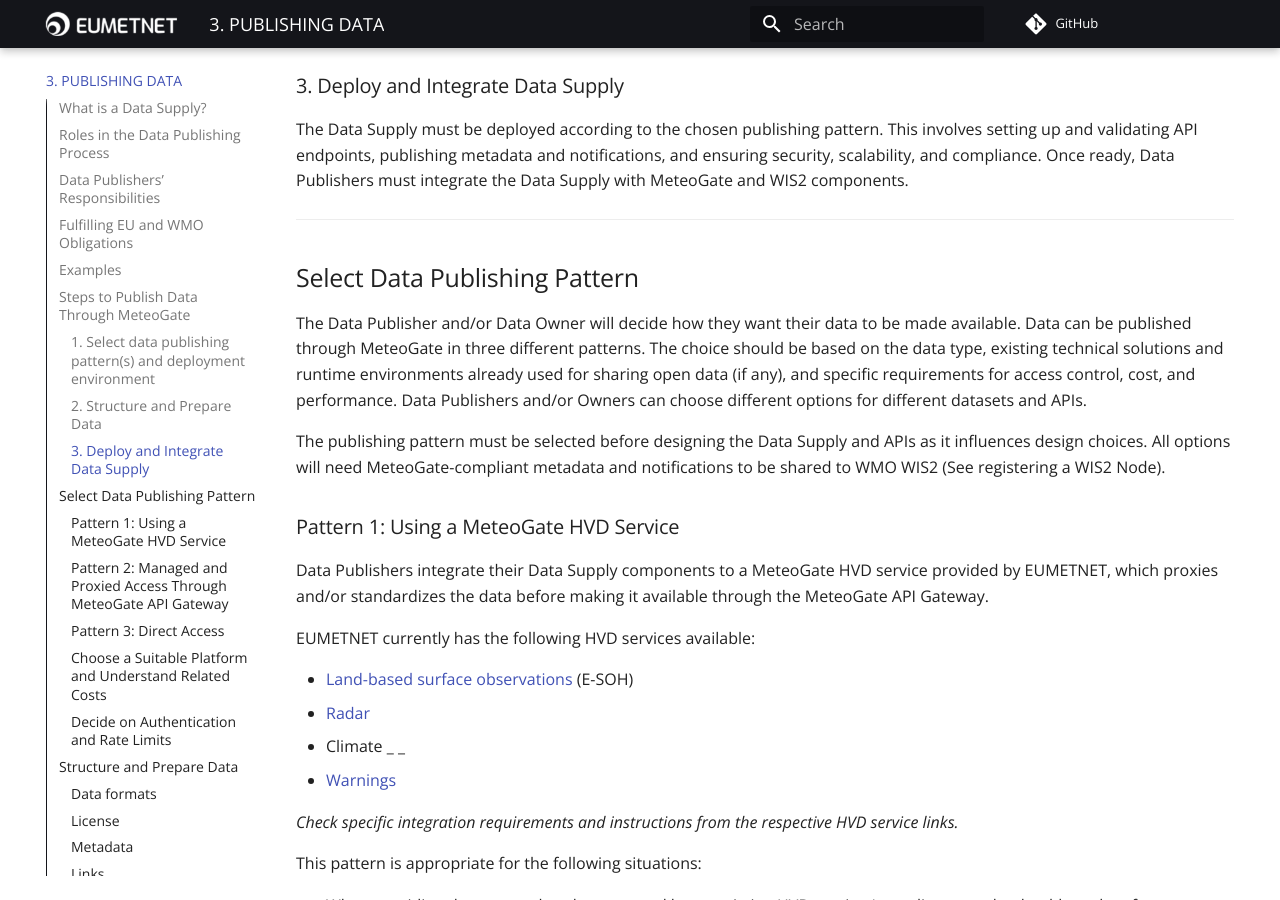
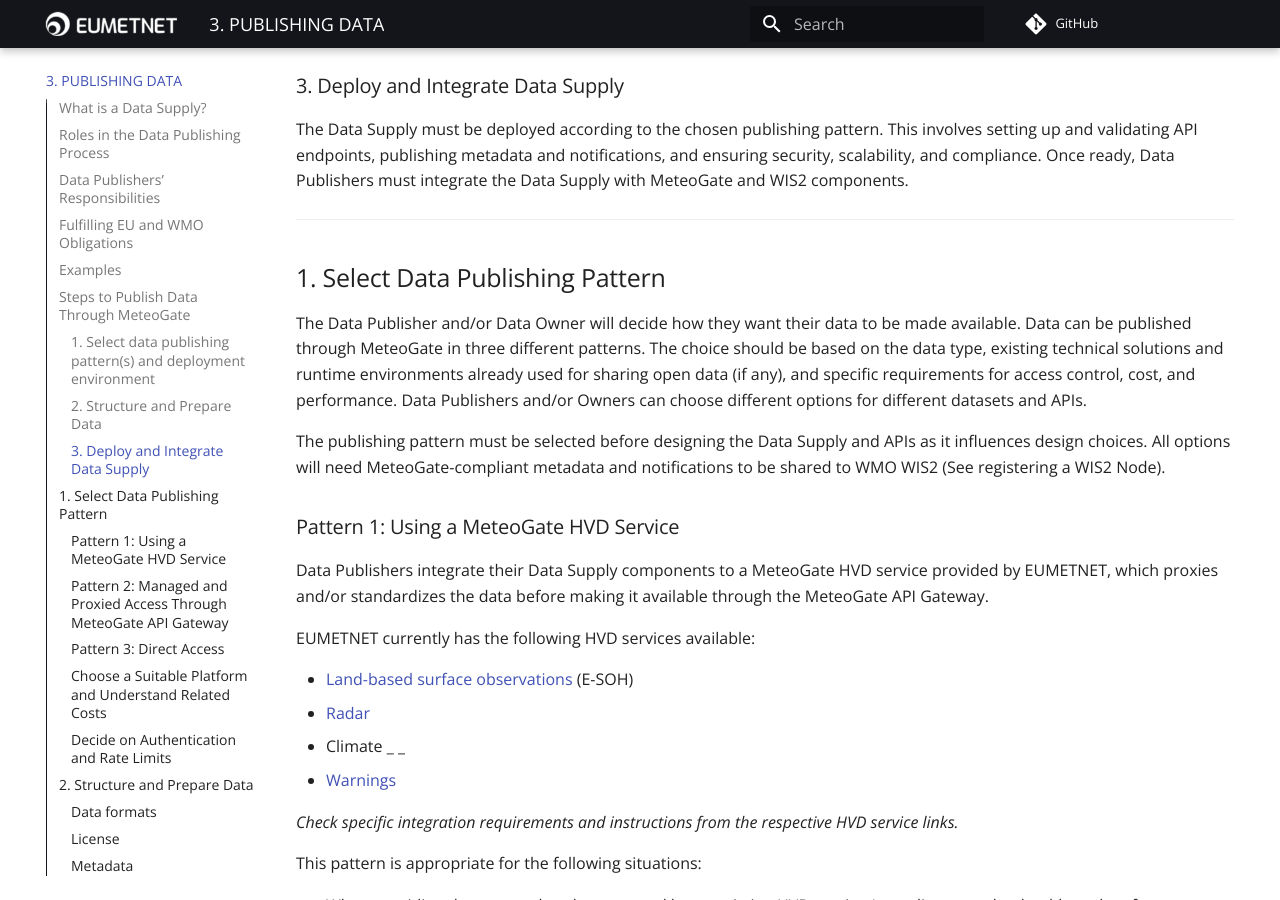
Before and after one commit to EUMETNET/meteogate-documentation, an MkDocs documentation site: the page built from docs/3-publishing-data.md, in a window 1280 px wide and 900 px high, scrolled down 2717 px. Built offline with MkDocs 1.6.1 and Material for MkDocs 9.7.7, drawn with Linux system fonts in a browser that asks for light colours; comment, search, counter and statistics services are not loaded; some of the changed text lies outside the part shown.

Commit message:
Update 3-publishing-data.md

```diff
--- a/docs/3-publishing-data.md
+++ b/docs/3-publishing-data.md
@@ -121,7 +121,7 @@ The Data Supply must be deployed according to the chosen publishing pattern. Thi
 
 ---
 
-## Select Data Publishing Pattern
+## 1. Select Data Publishing Pattern
 
 The Data Publisher and/or Data Owner will decide how they want their data to be made available. Data can be published through MeteoGate in three different patterns. The choice should be based on the data type, existing technical solutions and runtime environments already used for sharing open data (if any), and specific requirements for access control, cost, and performance. Data Publishers and/or Owners can choose different options for different datasets and APIs.
 
@@ -216,7 +216,7 @@ The access restrictions are implemented in different ways depending on the Data
 
 ---
 
-## Structure and Prepare Data
+## 2. Structure and Prepare Data
 
 Datasets should be structured in a way that ensures efficient access, consistency, interoperability, and discoverability within MeteoGate and WMO WIS2. Key aspects of structuring include defining dataset boundaries, standardizing parameters, optimizing metadata, ensuring proper indexing, and selecting suitable API technologies for data retrieval.
 
@@ -513,7 +513,6 @@ The integration process depends on the chosen Data Publishing Pattern and involv
 
 MeteoGate Community Capability Operators and WMO WIS2 Capability Operators are responsible for performing the necessary technical configurations in MeteoGate HVD services, MeteoGate API Gateway, and WMO WIS2 components.
 
-
 ## Additional Considerations
 
 ### Quality-of-Service
```
Also changed, not shown: other parts of docs/3-publishing-data.md (+1 -1 lines).
